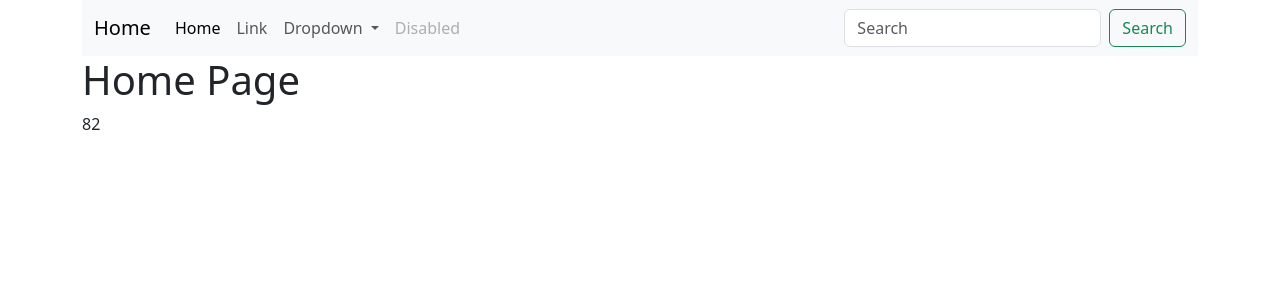
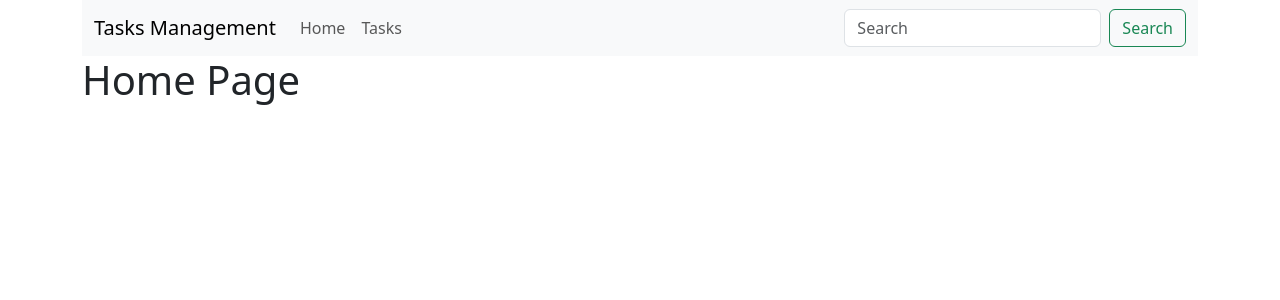
Before and after one commit to elhamalizadeh/Vuex-TaskManagement, a Vue app: page / in a window 1280 px wide. Shown: the top 300 px of the page. Built offline with nearby package versions, Linux system fonts and the light colour scheme.

Commit message:
get/show tasks from API using  createStore/ vuex

```diff
--- a/package.json
+++ b/package.json
@@ -8,6 +8,7 @@
     "lint": "vue-cli-service lint"
   },
   "dependencies": {
+    "axios": "^1.2.2",
     "bootstrap": "^5.3.0-alpha1",
     "bootstrap-icons": "^1.10.3",
     "core-js": "^3.8.3",
--- a/src/components/Header.vue
+++ b/src/components/Header.vue
@@ -1,31 +1,17 @@
 <template>
 <nav class="navbar navbar-expand-lg bg-body-tertiary">
   <div class="container-fluid">
-    <a class="navbar-brand" href="#">Home</a>
+    <a class="navbar-brand" href="#">Tasks Management</a>
     <button class="navbar-toggler" type="button" data-bs-toggle="collapse" data-bs-target="#navbarSupportedContent" aria-controls="navbarSupportedContent" aria-expanded="false" aria-label="Toggle navigation">
       <span class="navbar-toggler-icon"></span>
     </button>
     <div class="collapse navbar-collapse" id="navbarSupportedContent">
       <ul class="navbar-nav me-auto mb-2 mb-lg-0">
         <li class="nav-item">
-          <a class="nav-link active" aria-current="page" href="#">Home</a>
+          <router-link class="nav-link" :to="{name:'HomePage'}">Home</router-link>
         </li>
         <li class="nav-item">
-          <a class="nav-link" href="#">Link</a>
-        </li>
-        <li class="nav-item dropdown">
-          <a class="nav-link dropdown-toggle" href="#" role="button" data-bs-toggle="dropdown" aria-expanded="false">
-            Dropdown
-          </a>
-          <ul class="dropdown-menu">
-            <li><a class="dropdown-item" href="#">Action</a></li>
-            <li><a class="dropdown-item" href="#">Another action</a></li>
-            <li><hr class="dropdown-divider"></li>
-            <li><a class="dropdown-item" href="#">Something else here</a></li>
-          </ul>
-        </li>
-        <li class="nav-item">
-          <a class="nav-link disabled">Disabled</a>
+           <router-link class="nav-link" :to="{name:'TasksPart'}">Tasks</router-link>
         </li>
       </ul>
       <form class="d-flex" role="search">
--- /dev/null
+++ b/src/components/todo.vue
@@ -0,0 +1,22 @@
+<template>
+  <div class="card" style="width: 18rem;">
+  <div class="card-body">
+    <h5 class="card-title">{{ task.title}}</h5>
+    <h6 class="card-subtitle mb-2 text-muted">{{ task.id }}</h6>
+    <p class="card-text"> {{ task.completed }}</p>
+  </div>
+</div>
+</template>
+
+<script>
+export default {
+name:'todoPart',
+props :{
+    task : Object
+}
+}
+</script>
+
+<style>
+
+</style>
--- /dev/null
+++ b/src/pages/tasks.vue
@@ -0,0 +1,36 @@
+<template>
+  <div class="conrainer">
+    <h1>List of Tasks</h1>
+    <div class="row">
+      <div class="col-md-3 ms-5 mt-2" v-for="task in tasks" :key="task.id">
+        <todo :task="task" />
+      </div>
+    </div>
+  </div>
+</template>
+
+<script>
+import todo from "../components/todo.vue";
+import { useStore } from 'vuex';
+import { computed } from 'vue'
+
+export default {
+  name: "TasksPart",
+  components: {
+    todo,
+  },
+  setup(){
+const store = useStore();
+const tasks = computed(()=> store.getters.allTasks);
+
+function fetchTasks(){
+  store.dispatch("fetchTasks");
+}
+fetchTasks();
+return { tasks }
+  }
+
+};
+</script>
+
+<style></style>
--- a/src/router.js
+++ b/src/router.js
@@ -1,7 +1,9 @@
 import { createRouter, createWebHistory } from "vue-router";
-import Home from './pages/Home.vue'
+import Home from './pages/Home.vue';
+import Tasks from './pages/tasks.vue'
 
-const routes = [{ path: "/", name: "HomePage", component: Home }];
+const routes = [{ path: "/", name: "HomePage", component: Home },
+{ path: "/tasks", name: "TasksPart", component: Tasks }];
 
 const router = createRouter({
   history: createWebHistory(),
--- a/src/store/index.js
+++ b/src/store/index.js
@@ -1,10 +1,33 @@
-import { createStore } from 'vuex';
+import { createStore } from "vuex";
+import axios from "axios";
 
 const store = createStore({
-  state(){
-    return{
-        count:82
+  state:{
+     tasks :[]
+  },
+  getters:{
+      allTasks(state){
+        return state.tasks
+      }
+  },
+  mutations:{
+    setTasks(state,tasks){
+      state.tasks = tasks;
     }
+  },
+  actions:{
+    async fetchTasks({ commit }){
+      try{
+      const response = await axios.get('https://jsonplaceholder.typicode.com/todos')
+      commit('setTasks', response.data)
   }
-});
+  catch(error){
+    console.log("error")
+  }
+ }
+    }
+
+
+})
+
 export default store;
```
Also changed, not shown: 1 other file (tests, documents, lock files or other folders).
